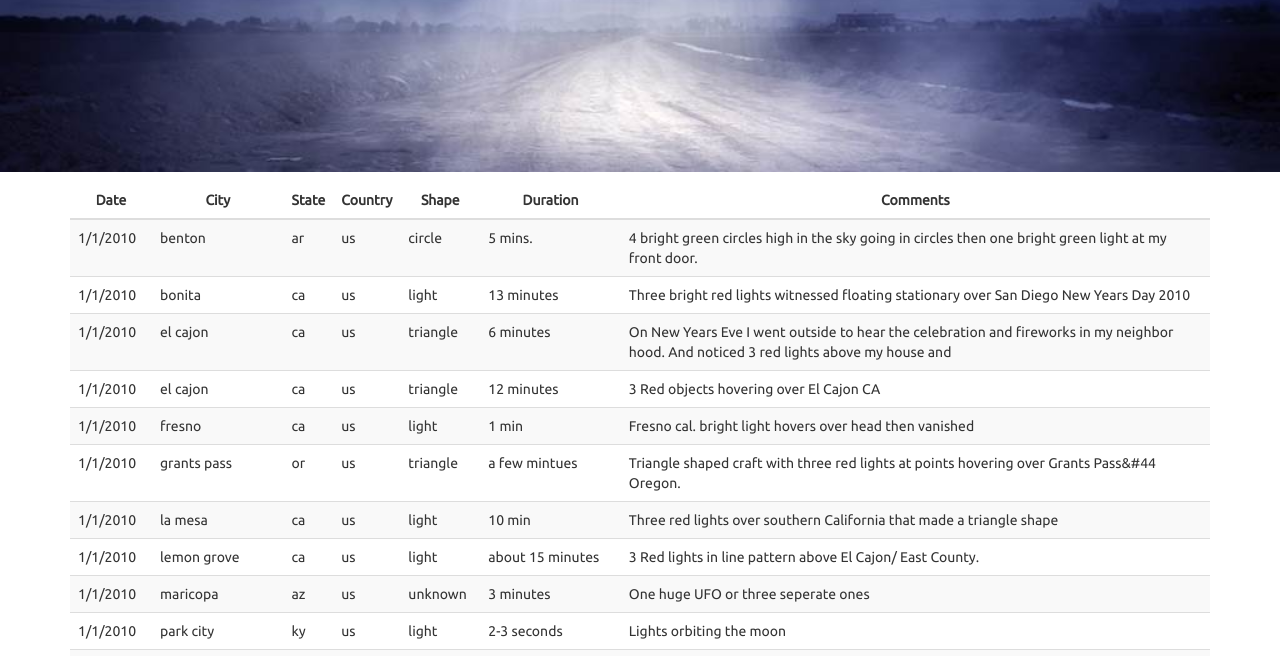
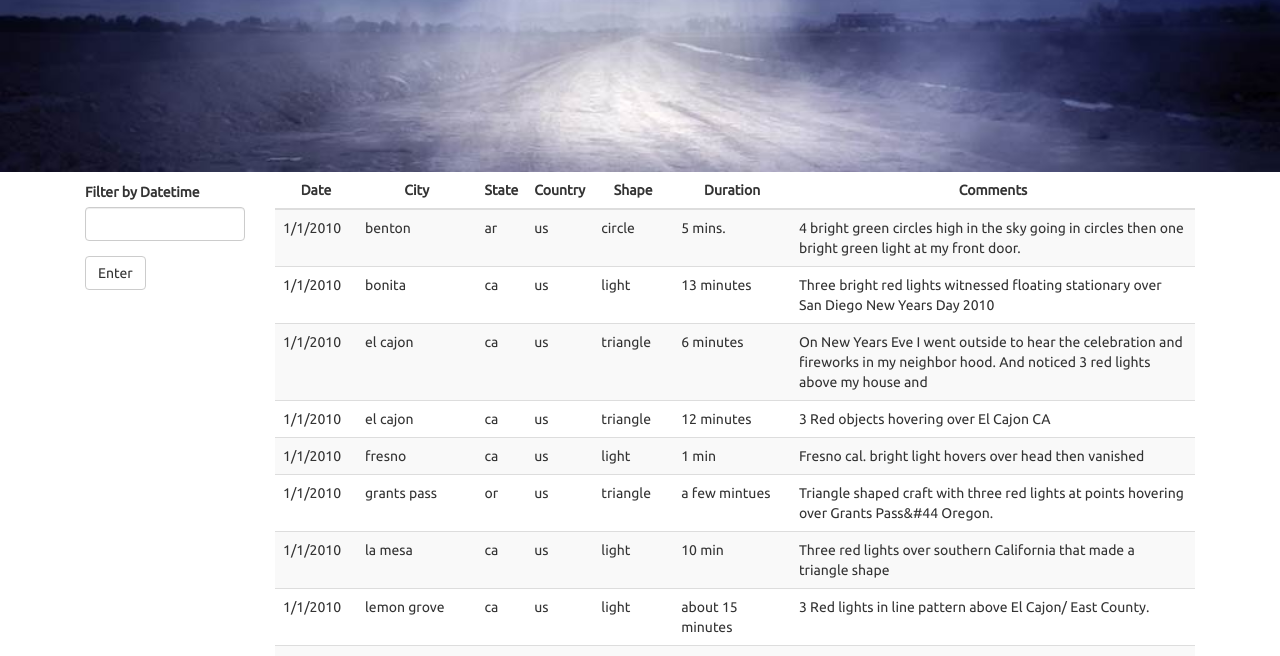
Before and after one commit to potterc22/JavaScript-Challenge, a plain HTML site: page UFO-level-1/index.html in a window 1280 px wide. Shown: the part 440-1096 px from the top of the page. Drawn offline with nearby package versions, Linux system fonts and the light colour scheme.

Commit message:
added datetime filter to html

```diff
--- a/UFO-level-1/index.html
+++ b/UFO-level-1/index.html
@@ -28,12 +28,17 @@
       <div class="container">
         <div class="col-md-2">
             <aside class="filters">
-
-
+                <form id="ufo-form">
+                    <div class="form-group">
+                      <label for="ufo-form">Filter by Datetime</label>
+                      <input class="form-control" id="witness-form-input" name="witness-form" type="text" placeholder="">
+                    </div>
+                    <button id="button" type="button" class="btn btn-default">Enter</button>
+                  </form>
             </aside>
         </div>
 
-        <div class="col=md-10">
+        <div class="col-md-10">
             <div id="table-area">
                 <table id="ufo-table" class="table table-striped">
                     <thead>
```
